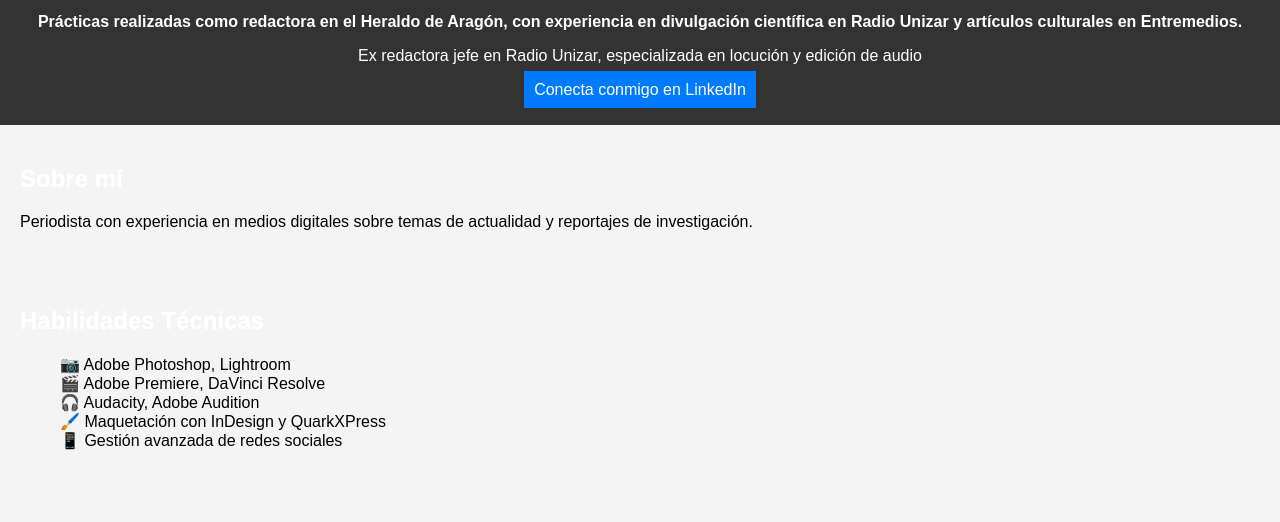
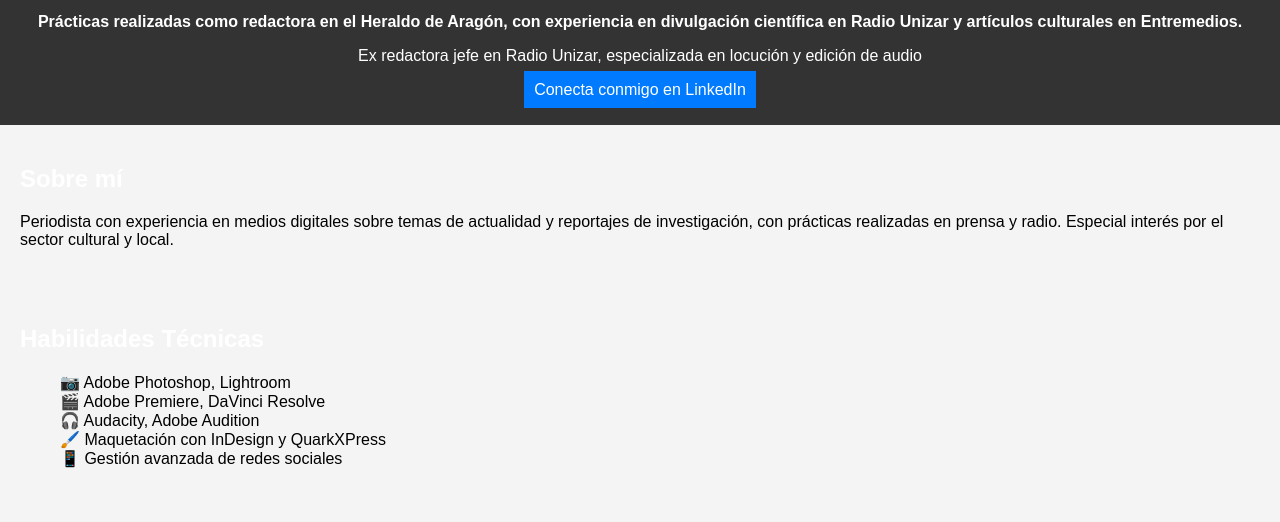
Before and after one commit to cerezaines/cerezaines.github.io, a plain HTML site: page index.html in a window 1280 px wide. Shown: the part 129-651 px from the top of the page. Drawn offline with Linux system fonts and the light colour scheme.

Commit message:
Update index.html

```diff
--- a/index.html
+++ b/index.html
@@ -45,7 +45,7 @@
 
 <section>
     <h2>Sobre mí</h2>
-    <p>Periodista con experiencia en medios digitales sobre temas de actualidad y reportajes de investigación.</p>
+    <p>Periodista con experiencia en medios digitales sobre temas de actualidad y reportajes de investigación, con prácticas realizadas en prensa y radio. Especial interés por el sector cultural y local.</p>
 </section>
 
 <section>
```
